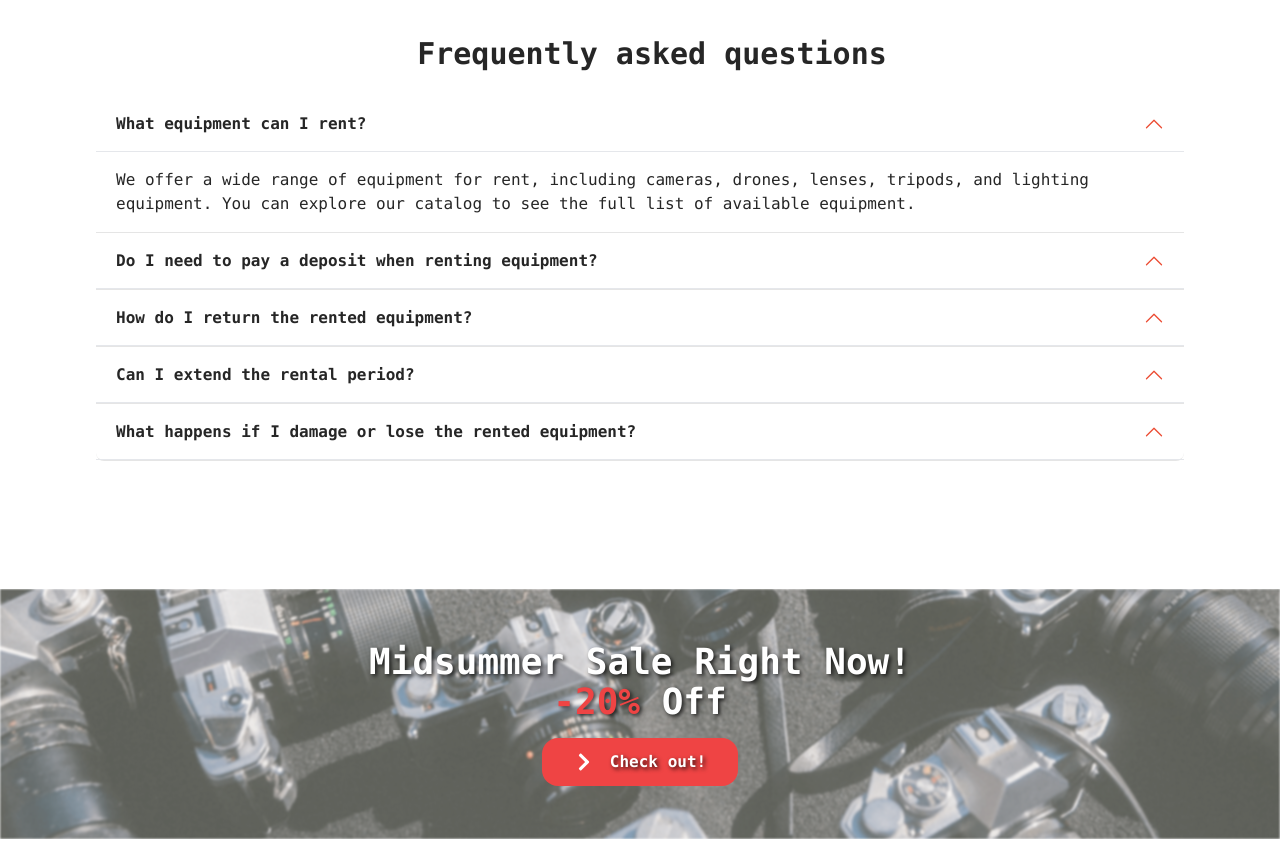
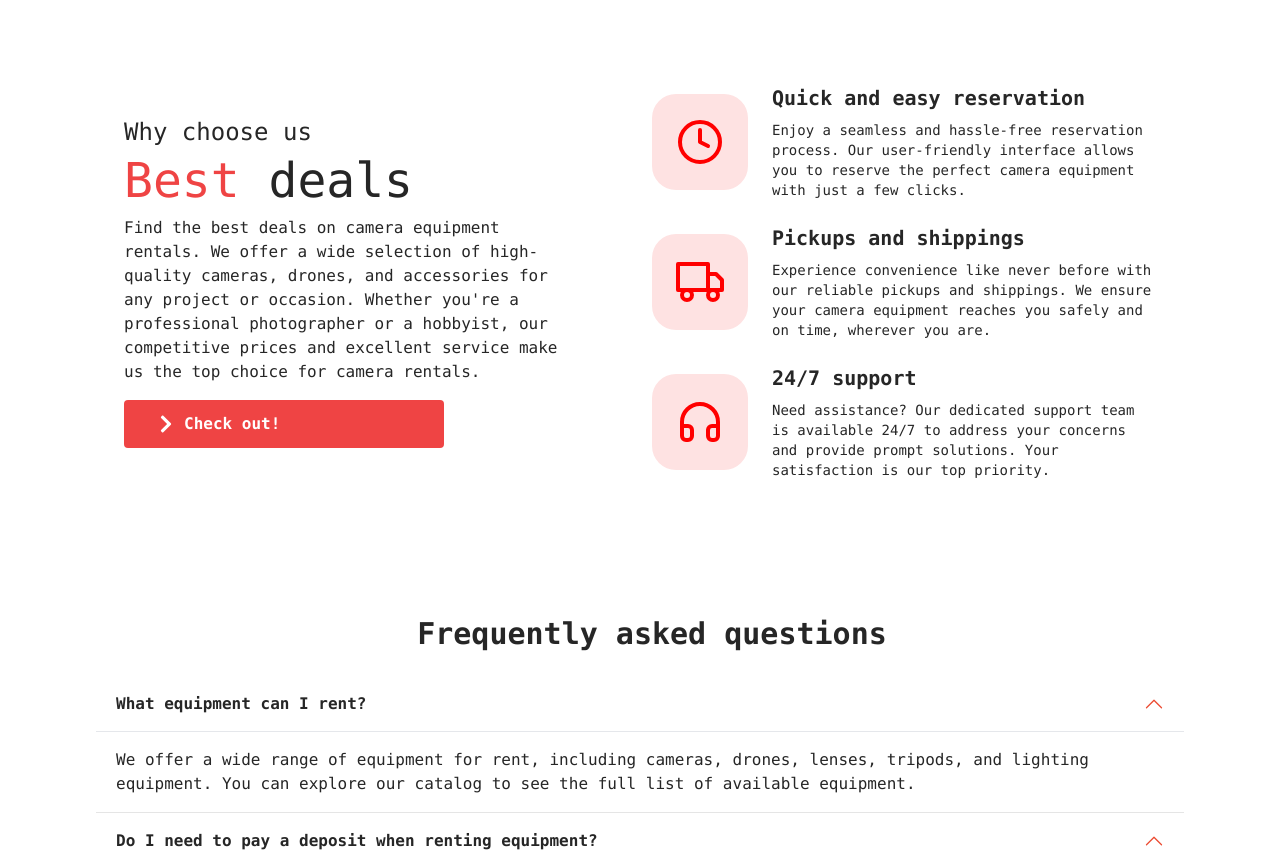
Before and after one commit to Petrikur/lenslease, a React (Vite) app: page / in a window 1280 px wide. Shown: the part 860-1712 px from the top of the page. Built offline with nearby package versions, Linux system fonts and the light colour scheme; what tw-elements would draw is missing.

Commit message:
add why us component

```diff
--- /dev/null
+++ b/src/components/WhyUs.jsx
@@ -0,0 +1,102 @@
+import React, { useEffect } from "react";
+import { FiClock, FiTruck, FiHeadphones } from "react-icons/fi";
+import { FaChevronRight } from "react-icons/fa";
+import { Link } from "react-router-dom";
+import AOS from "aos";
+import "aos/dist/aos.css";
+
+export const WhyUs = () => {
+  useEffect(() => {
+    AOS.init();
+  }, []);
+  return (
+    <>
+      <div className="flex items-center justify-center mt-12">
+        {/* <img
+          className="md:w-1/2 md:h-[500px] w-[256px] h-[256px] "
+          src={cameraEquipmentImg}
+          alt="Camera Equipment"
+        /> */}
+      </div>
+      <div className="flex flex-col md:flex-row gap-20 items-center justify-center mt-24 mx-4">
+        <div className="max-w-md" data-aos={"fade-right"}>
+          <h2 className="text-2xl mb-2">Why choose us</h2>
+          <h1 className="text-5xl mb-3">
+            <span className="text-red-500">Best </span>deals
+          </h1>
+          <p>
+            Find the best deals on camera equipment rentals. We offer a wide
+            selection of high-quality cameras, drones, and accessories for any
+            project or occasion. Whether you're a professional photographer or a
+            hobbyist, our competitive prices and excellent service make us the
+            top choice for camera rentals.
+          </p>
+
+          <Link
+            to={"equipment"}
+            className="heroButton bg-red-500 hover:bg-red-600 py-3 mt-4 max-w-xs"
+          >
+            <FaChevronRight size={20} className="" /> Check out!
+          </Link>
+        </div>
+
+        <div className="flex-col space-y-6 mx-4 md:mx-0" data-aos={"fade-left"} >
+          <div className="flex justify-start items-center ">
+            <FiClock
+              color="red"
+              size={96}
+              className="mr-2 bg-red-100 p-6 rounded-3xl"
+            />
+            <div className="flex flex-col ml-4">
+              <h2 className="font-bold text-xl mb-2 ">
+                {" "}
+                Quick and easy reservation
+              </h2>
+              <p className="text-sm max-w-sm  ">
+                {" "}
+                Enjoy a seamless and hassle-free reservation process. Our
+                user-friendly interface allows you to reserve the perfect camera
+                equipment with just a few clicks.
+              </p>
+            </div>
+          </div>
+          <div className="flex justify-start items-center ">
+            <FiTruck
+              color="red"
+              size={96}
+              className="mr-2 bg-red-100 p-6 rounded-3xl"
+            />
+            <div className="flex flex-col ml-4">
+              <h2 className="font-bold text-xl mb-2 ">
+                {" "}
+                Pickups and shippings
+              </h2>
+              <p className="text-sm max-w-sm  ">
+                {" "}
+                Experience convenience like never before with our reliable
+                pickups and shippings. We ensure your camera equipment reaches
+                you safely and on time, wherever you are.
+              </p>
+            </div>
+          </div>
+          <div className="flex justify-start items-center ">
+            <FiHeadphones
+              color="red"
+              size={96}
+              className="mr-2 bg-red-100 p-6 rounded-3xl"
+            />
+            <div className="flex flex-col ml-4">
+              <h2 className="font-bold text-xl mb-2 "> 24/7 support</h2>
+              <p className="text-sm max-w-sm  ">
+                {" "}
+                Need assistance? Our dedicated support team is available 24/7 to
+                address your concerns and provide prompt solutions. Your
+                satisfaction is our top priority.
+              </p>
+            </div>
+          </div>
+        </div>
+      </div>
+    </>
+  );
+};
--- a/src/index.css
+++ b/src/index.css
@@ -16,7 +16,7 @@
   }
 
   .heroButton {
-    @apply font-bold py-3 px-8  flex items-center text-white gap-2 rounded-2xl;
+    @apply font-bold py-3 px-8  flex items-center text-white gap-2 rounded;
   }
   .formInput{
     @apply w-full bg-gray-100 h-8 mb-2 px-4 py-6
--- a/src/pages/Home.jsx
+++ b/src/pages/Home.jsx
@@ -4,10 +4,13 @@ import { Faq } from "../components/Faq";
 import { DiscountBanner } from "../components/DiscountBanner";
 import Footer from "../components/Footer";
 import ReviewList from "../components/ReviewList";
+import { WhyUs } from "../components/WhyUs";
 export const Home = () => {
   return (
     <div>
       <Hero />
+      <WhyUs />
+      <div className="pt-10"></div>
       <Faq />
       <DiscountBanner />
       <div className="pb-32"></div>
```
